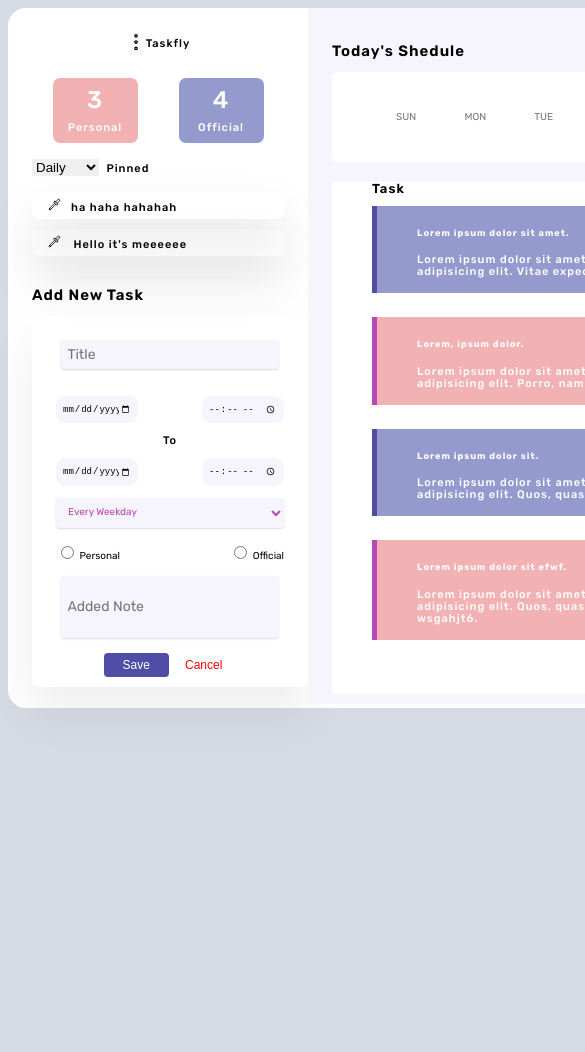
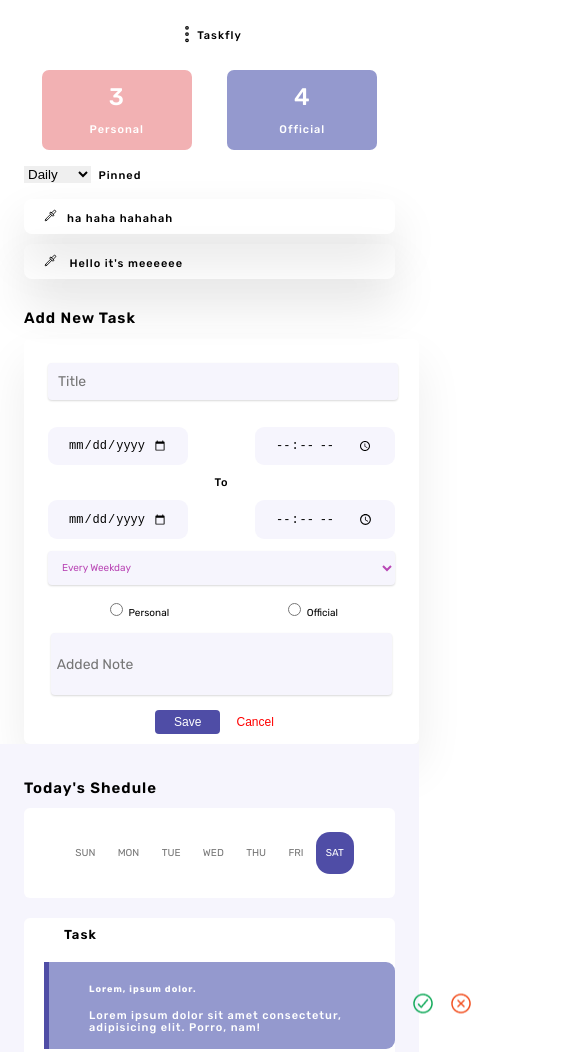
Before and after one commit to mhsaghsemii/ToDo-List, a plain HTML site: page index.html in a window 390 px wide. Shown: the top 1052 px of the page, 585 px wide, since content can reach past the window. Before the commit the page ends 844 px from the top, so only its background shows below. Drawn offline with Linux system fonts and the light colour scheme.

Commit message:
feat(Responsive): Make the website usable for all the devices
+ Smaller Desktop Breakpoint
+ Tablets Breakpoint
+ Mobile Phone Breakpoint

```diff
--- a/index.html
+++ b/index.html
@@ -5,6 +5,7 @@
     <meta name="viewport" content="width=device-width, initial-scale=1.0" />
     <title>To Do List</title>
     <link rel="stylesheet" href="style.css" />
+    <link rel="stylesheet" href="responsive.css">
     <link
       href="https://fonts.googleapis.com/css2?family=Rubik:ital,wght@0,300..900;1,300..900&display=swap"
       rel="stylesheet"
@@ -242,11 +243,10 @@
                 <ul>
                   <li class="todo">
                     <span>
-                      <h5>Lorem ipsum dolor sit amet.</h5>
-                  Lorem ipsum dolor sit amet consectetur adipisicing elit. Vitae expedita.
+                      <h5>Lorem, ipsum dolor.</h5>
+                      Lorem ipsum dolor sit amet consectetur, adipisicing elit. Porro, nam!
                     </span>
                   </li>
-
                   <li class="todo">
                     <span>
                       <h5>Lorem, ipsum dolor.</h5>
@@ -262,7 +262,7 @@
                   <li class="todo">
                     <span>
                       <h5>Lorem ipsum dolor sit efwf.</h5>
-                      Lorem ipsum dolor sit amet consectetur adipisicing elit. Quos, quasi perferendis wsgahjt6.
+                      Lorem ipsum dolor sit amet consectetur
                     </span>
                   </li>
                 </ul>
@@ -310,35 +310,22 @@
                 <input type="range" class="timeline" max="100" value="0">
 
                 <div class="controls">
-
                   <button class="back">
                     <svg width="30px" xmlns="http://www.w3.org/2000/svg" class="ionicon" viewBox="0 0 512 512"><path d="M321.94 98L158.82 237.78a24 24 0 000 36.44L321.94 414c15.57 13.34 39.62 2.28 39.62-18.22v-279.6c0-20.5-24.05-31.56-39.62-18.18z"/></svg>
-
                   </button>
-
                   <button class="player-button">
                     <svg xmlns="http://www.w3.org/2000/svg" viewBox="0 0 20 20" fill="#000">
-                <path fill-rule="evenodd" d="M10 18a8 8 0 100-16 8 8 0 000 16zM9.555 7.168A1 1 0 008 8v4a1 1 0 001.555.832l3-2a1 1 0 000-1.664l-3-2z" clip-rule="evenodd" />
-              </svg>
+                     <path fill-rule="evenodd" d="M10 18a8 8 0 100-16 8 8 0 000 16zM9.555 7.168A1 1 0 008 8v4a1 1 0 001.555.832l3-2a1 1 0 000-1.664l-3-2z" clip-rule="evenodd" />
+                    </svg>
                   </button>
-
                   <button class="forward">
                     <svg width="30px" xmlns="http://www.w3.org/2000/svg" class="ionicon" viewBox="0 0 512 512"><path d="M190.06 414l163.12-139.78a24 24 0 000-36.44L190.06 98c-15.57-13.34-39.62-2.28-39.62 18.22v279.6c0 20.5 24.05 31.56 39.62 18.18z"/></svg>
                   </button>
+                </div>
 
-
-
-                </div>
               </div>
           </div>
-
-
-
-
-
-
         </div>
-
 
       </div>
     </section>
--- /dev/null
+++ b/responsive.css
@@ -0,0 +1,69 @@
+/* 1344px Breakpoint - Smaller Desktop */
+@media (max-width: 84em) {
+  .todo {
+    width: 30rem;
+  }
+}
+
+/* 1200px Breakpoint - Landscape Tablet */
+@media (max-width: 75em) {
+  .app {
+    grid-template-columns: 1fr 2fr;
+  }
+
+  .todo {
+    width: 35rem;
+  }
+
+  .goal-section {
+    flex-direction: row-reverse;
+  }
+
+  .goal {
+    display: none;
+  }
+
+  .music {
+    padding-bottom: 0;
+    flex-direction: row;
+    position: absolute;
+    left: 50%;
+    transform: translateX(-50%);
+  }
+
+  .music-cover {
+    margin-right: 5rem;
+  }
+}
+
+/* 944px Breakpoint - Tablets */
+@media (max-width: 59em) {
+  .todo {
+    width: 20rem;
+  }
+  .todo-task {
+    padding-left: 2rem;
+  }
+}
+
+/* 544px Breakpoint - Moible  Phone */
+@media (max-width: 34em) {
+  .app {
+    grid-template-columns: 1fr;
+  }
+
+  .music {
+    padding: 3rem;
+    flex-direction: column;
+    align-items: center;
+    justify-content: center;
+  }
+
+  .music-cover {
+    margin-right: 0;
+  }
+
+  .todo {
+    width: 30rem;
+  }
+}
--- a/style.css
+++ b/style.css
@@ -13,19 +13,18 @@ html {
 
 body {
   font-family: "Rubik", sans-serif;
-  background-color: #d6dae5;
   text-align: center;
   line-height: 1;
   font-weight: 400;
-  /* background-image: url(assets/imgs/image.png); */
+  margin: 0;
 }
 .container {
-  /* display: none; */
-  margin: 0 auto;
   background-color: #fff;
-  width: 120rem;
-  height: 70rem;
-  border-radius: 18px;
+  height: 100vh;
+}
+
+.app {
+  height: 100vh;
 }
 
 h2 {
@@ -69,9 +68,6 @@ span {
 
 .grid {
   display: grid;
-  /* row-gap: 9.6rem;
-  column-gap: 6.4rem;
-  margin-bottom: 9.6rem; */
 }
 
 .grid--3-cols {
@@ -100,8 +96,8 @@ span {
 }
 
 .type {
-  width: 8.5rem;
-  height: 6.5rem;
+  width: 15rem;
+  height: 8rem;
   border-radius: 7px;
   margin-top: 2.4rem;
   color: #fff;
@@ -130,7 +126,7 @@ span {
 .pinned li {
   box-shadow: 0 2.4rem 4.8rem rgba(0, 0, 0, 0.12);
   margin: 1rem 0;
-  padding: 0.6rem;
+  padding: 1rem;
   border-radius: 8px;
 }
 
@@ -144,8 +140,8 @@ span {
 
 /* -------------------------------- */
 #title {
-  width: 90%;
-  padding: 0.6rem;
+  width: 95%;
+  padding: 1rem;
   font-size: 1.4rem;
   font-family: inherit;
   border: none;
@@ -163,12 +159,12 @@ span {
 
 #date {
   display: inline-block;
-  width: 70px;
+  width: 10rem;
   border: none;
   background-color: #f6f5fd;
-  padding: 0.6rem;
+  padding: 1rem 2rem;
   border-radius: 9px;
-  font-size: 0.9rem;
+  font-size: 1.2rem;
 }
 
 .from,
@@ -180,7 +176,7 @@ span {
 
 #select {
   width: 100%;
-  padding: 0.8rem;
+  padding: 1rem;
   font-size: 1rem;
   font-family: inherit;
   border: none;
@@ -193,13 +189,13 @@ span {
 
 .option {
   display: flex;
-  justify-content: space-between;
+  justify-content: space-around;
   text-align: center;
 }
 
 #addNote {
   height: 5rem;
-  width: 90%;
+  width: 95%;
   padding: 0.6rem;
   font-size: 1.4rem;
   font-family: inherit;
@@ -263,8 +259,10 @@ span {
 .task-list {
   background-color: #fff;
   margin-top: 2rem;
+  border-radius: 6px;
 
   h2 {
+    padding: 1rem;
     padding-left: 4rem;
     font-size: 1.3rem;
   }
@@ -273,12 +271,13 @@ span {
 .todo-task {
   background-color: #fff;
   padding-left: 4rem;
-  padding-bottom: 3rem;
+  padding-bottom: 1rem;
+  border-radius: 6px;
 }
 
 .todo {
   text-align: left;
-  width: 30rem;
+  width: 40rem;
   border-radius: 0 9px 9px 0;
   color: #fff;
   letter-spacing: 2px;
@@ -365,6 +364,8 @@ span {
 }
 
 .music {
+  padding-bottom: 10rem;
+
   display: flex;
   flex-direction: column;
   align-items: center;
```
Also changed, not shown: assets/imgs/PLAY (1).svg (added).
